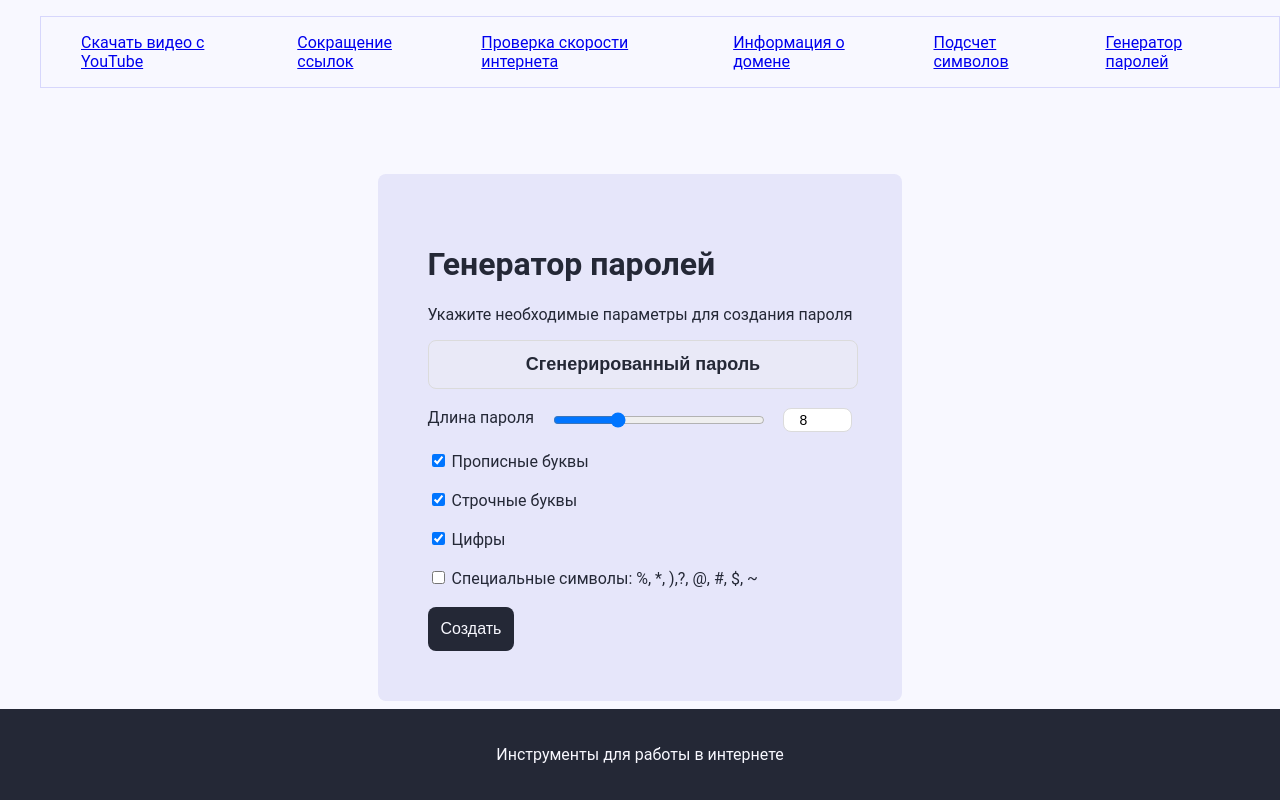
After one commit to AiratWebDev/web-tools, a FastAPI app: template templates/password_generator.html in a window 1280 px wide. The commit adds this page. Run offline with FastAPI, Linux system fonts and the light colour scheme; the template is opened without the code that fills it, so the values that code supplies are empty.

Commit message:
added footer, changed styles, added password generator feature

```diff
--- a/main.py
+++ b/main.py
@@ -93,6 +93,11 @@ def text(request: Request):
     return templates.TemplateResponse('text_quantity.html', {'request': request})
 
 
+@app.get('/password-generator')
+def password_generator(request: Request):
+    return templates.TemplateResponse('password_generator.html', {'request': request})
+
+
 @app.get('static/script-download.js')
 def js_script(request: Request):
     return FileResponse(f'static/script-download.js')
--- a/static/styles.css
+++ b/static/styles.css
@@ -1,6 +1,7 @@
 body {
     background-color: #F8F8FF;
-    font-family: Roboto, Arial;
+    font-family: Roboto, Arial, sans-serif;
+    margin: 0;
 }
 
 .menu {
@@ -11,25 +12,37 @@ body {
     border: 1px solid #d7d7fc;
 }
 
+.footer {
+    margin-top: auto;
+    padding: 20px;
+    background-color: #242836;
+    text-align: center;
+}
+
+.footer p {
+    color: #F8F8FF;
+}
+
+.page {
+    overflow: hidden;
+    display: flex;
+    flex-direction: column;
+    min-height: 100vh;
+}
+
 .content {
-    display: flex;
-    justify-content: center;
-    align-items: center;
-    height: 60vh;
-    flex-direction: column;
+    align-self: center;
+    margin-top: 70px;
 }
 
 .background-wrap {
     /*background-image: linear-gradient(to top, #fbc2eb 0%, #a6c1ee 100%);*/
-    height: fit-content;
-    width: fit-content;
     background-color: #E6E6FA;
     padding: 50px;
     border-radius: 8px;
-    flex-shrink: 0;
 }
 
-h1, p {
+h1, p, span, label {
     color: #242836;
 }
 
@@ -71,12 +84,13 @@ h1, p {
     border-radius: 8px;
     border: 1px solid #DBDBDB;
     font-size: 14px;
+    font-family: Roboto, Arial, sans-serif
 }
 
 .counters {
     display: flex;
     justify-content: space-between;
-    padding: 10px 30px 0px 0px;
+    padding: 10px 30px 0 0;
 }
 
 .zero {
@@ -84,3 +98,31 @@ h1, p {
     font-size: 18px;
     font-weight: bold;
 }
+
+.range-inpt {
+    width: 50%;
+}
+
+.pass-result-inpt {
+    width: 100%;
+    height: 45px;
+    border-radius: 8px;
+    border: 1px solid #DBDBDB;
+    font-size: 18px;
+    text-align: center;
+    color: #242836;
+    font-weight: bold;
+}
+
+.range-settings {
+    display: flex;
+    justify-content: space-between;
+}
+
+.number-inpt {
+    border-radius: 8px;
+    border: 1px solid #DBDBDB;
+    height: 20px;
+    font-size: 14px;
+    padding-left: 15px;
+}
--- /dev/null
+++ b/templates/footer.html
@@ -0,0 +1,5 @@
+<footer class="footer">
+    <div>
+        <p>Инструменты для работы в интернете</p>
+    </div>
+</footer>
--- a/templates/home.html
+++ b/templates/home.html
@@ -8,6 +8,7 @@
     <script src="{{ url_for('static', path='/script_home.js') }}" type="text/javascript"></script>
 </head>
 <body>
+<div class="page">
     {% include 'menu.html' %}
     <div class="content">
         <div class="background-wrap">
@@ -20,5 +21,7 @@
             </form>
         </div>
     </div>
+    {% include 'footer.html' %}
+</div>
 </body>
 </html>
--- a/templates/home_post.html
+++ b/templates/home_post.html
@@ -7,6 +7,7 @@
     <link rel="stylesheet" href="/static/styles.css">
 </head>
 <body>
+<div class="page">
     {% include 'menu.html' %}
     <div class="content">
         <div class="info">
@@ -17,5 +18,7 @@
             <a class="dnld-link" href="/downloads/{{ title }}" download="{{ title }}">Скачать</a>
         </div>
     </div>
+    {% include 'footer.html' %}
+</div>
 </body>
 </html>
--- a/templates/menu.html
+++ b/templates/menu.html
@@ -5,5 +5,6 @@
         <ul><a href="/speedtest">Проверка скорости интернета</a></ul>
         <ul><a href="/whois">Информация о домене</a></ul>
         <ul><a href="/text">Подсчет символов</a></ul>
+        <ul><a href="/password-generator">Генератор паролей</a></ul>
     </div>
 </menu>
--- /dev/null
+++ b/templates/password_generator.html
@@ -0,0 +1,62 @@
+<!DOCTYPE html>
+<html lang="en">
+<head>
+    <meta charset="UTF-8">
+    <title>Генератор паролей онлайн. Сгенерировать случайный сложный пароль</title>
+    <link rel="stylesheet" href="{{ url_for('static', path='/styles.css') }}">
+    <script src="{{ url_for('static', path='/script-password.js') }}" type="text/javascript"></script>
+</head>
+<body>
+<div class="page">
+    {% include 'menu.html' %}
+    <div class="content">
+        <div class="background-wrap">
+            <h1>Генератор паролей</h1>
+            <p>Укажите необходимые параметры для создания пароля</p>
+            <form class="form-to-send" action="" method="get">
+                <div class="pass-results">
+                    <input class="pass-result-inpt" type="text" disabled value="Сгенерированный пароль">
+                </div>
+                <br>
+                <div class="range-settings">
+                    <span>Длина пароля</span>
+                    <input class="range-inpt password-inpt" type="range" min="1" max="25" value="8">
+                    <input class="number-inpt password-inpt" type="number" min="1" max="25" value="8">
+                </div>
+                <br>
+                <div class="capital">
+                    <label>
+                        <input class="capital-letters-chk password-inpt" type="checkbox" checked>
+                        Прописные буквы
+                    </label>
+                </div>
+                <br>
+                <div class="lower">
+                    <label>
+                        <input class="lower-letters-chk password-inpt" type="checkbox" checked>
+                        Строчные буквы
+                    </label>
+                </div>
+                <br>
+                <div class="numbers">
+                    <label>
+                        <input class="numbers-chk password-inpt" type="checkbox" checked>
+                        Цифры
+                    </label>
+                </div>
+                <br>
+                <div class="special-symbols">
+                    <label>
+                        <input class="special-symbols-chk password-inpt" type="checkbox">
+                        Специальные символы: %, *, ),?, @, #, $, ~
+                    </label>
+                </div>
+                <br>
+                <input class="send-btn password-inpt" type="submit" value="Создать">
+            </form>
+        </div>
+    </div>
+    {% include 'footer.html' %}
+</div>
+</body>
+</html>
--- a/templates/short_url.html
+++ b/templates/short_url.html
@@ -6,6 +6,7 @@
     <link rel="stylesheet" href="{{ url_for('static', path='/styles.css') }}">
 </head>
 <body>
+<div class="page">
     {% include 'menu.html' %}
     <div class="content">
         <div class="background-wrap">
@@ -18,5 +19,7 @@
             </form>
         </div>
     </div>
+    {% include 'footer.html' %}
+</div>
 </body>
 </html>
--- a/templates/short_url_post.html
+++ b/templates/short_url_post.html
@@ -6,14 +6,18 @@
     <link rel="stylesheet" href="/static/styles.css">
 </head>
 <body>
+<div class="page">
     {% include 'menu.html' %}
     <div class="content">
         <h1>Поздравляем, ваша ссылка готова!</h1>
         <p>
             Старая ссылка — {{ link }}
             <br>
-        Сокращенная ссылка — <a href="http://127.0.0.1:8000/shortener/{{ short_link }}">127.0.0.1:8000/shortener/{{ short_link }}</a>
+            Сокращенная ссылка — <a href="http://127.0.0.1:8000/shortener/{{ short_link }}">127.0.0.1:8000/shortener/{{
+            short_link }}</a>
         </p>
+    </div>
+    {% include 'footer.html' %}
 </div>
 </body>
 </html>
--- a/templates/speedtest.html
+++ b/templates/speedtest.html
@@ -6,6 +6,7 @@
     <link rel="stylesheet" href="/static/styles.css">
 </head>
 <body>
+<div class="page">
     {% include 'menu.html' %}
     <div class="content">
         <div class="background-wrap">
@@ -16,5 +17,7 @@
             </form>
         </div>
     </div>
+    {% include 'footer.html' %}
+</div>
 </body>
 </html>
--- a/templates/speedtest_done.html
+++ b/templates/speedtest_done.html
@@ -6,6 +6,7 @@
     <link rel="stylesheet" href="/static/styles.css">
 </head>
 <body>
+<div class="page">
     {% include 'menu.html' %}
     <div class="content">
         <h1>Результаты измерения скорости вашего интернета</h1>
@@ -15,5 +16,7 @@
             Исходящая скорость — {{ u_spd }} Мбит/с
         </p>
     </div>
+    {% include 'footer.html' %}
+</div>
 </body>
 </html>
--- a/templates/text_quantity.html
+++ b/templates/text_quantity.html
@@ -7,6 +7,7 @@
     <script src="{{ url_for('static', path='/script-text.js') }}" type="text/javascript"></script>
 </head>
 <body>
+<div class="page">
     {% include 'menu.html' %}
     <div class="content">
         <div class="background-wrap">
@@ -30,5 +31,7 @@
             </form>
         </div>
     </div>
+    {% include 'footer.html' %}
+</div>
 </body>
 </html>
--- a/templates/whois.html
+++ b/templates/whois.html
@@ -6,6 +6,7 @@
     <link rel="stylesheet" href="/static/styles.css">
 </head>
 <body>
+<div class="page">
     {% include 'menu.html' %}
     <div class="content">
         <div class="background-wrap">
@@ -18,5 +19,7 @@
             </form>
         </div>
     </div>
+    {% include 'footer.html' %}
+</div>
 </body>
 </html>
--- a/templates/whois_post.html
+++ b/templates/whois_post.html
@@ -6,6 +6,7 @@
     <link rel="stylesheet" href="/static/styles.css">
 </head>
 <body>
+<div class="page">
     {% include 'menu.html' %}
     <div class="content">
         <h1>Полная информация о домене</h1>
@@ -21,5 +22,7 @@
             Дата окончания регистрации — {{ whois_obj.expiration_date }}
         </p>
     </div>
+    {% include 'footer.html' %}
+</div>
 </body>
 </html>
```
Also changed, not shown: static/script-password.js (added, +47 -0 lines), static/script-text.js (+6 -1 lines), 1 other file. Lines whose indentation alone changed are shown as unchanged.
